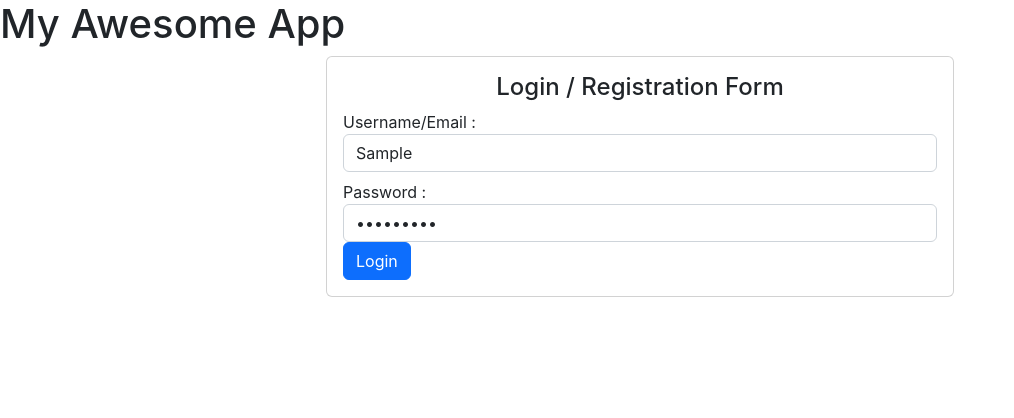
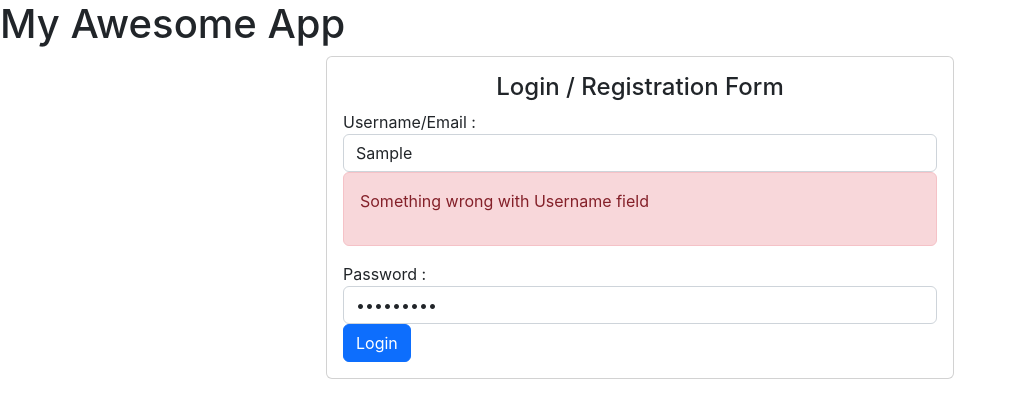
Before and after one commit to synergy2411/del-mar-23-react, a React (Create React App) app in the folder frontend/: page / in a window 1280 px wide. Both pictures are taken after typing "Sample", "Sample123" into the empty fields and a click on the button "Login". Shown: the top 418 px of the page, without its empty margins (0-1014 px from the left). Built offline with nearby package versions, Linux system fonts and the light colour scheme.

Commit message:
validation and error messages

```diff
--- a/frontend/src/Components/Demo/auth.jsx
+++ b/frontend/src/Components/Demo/auth.jsx
@@ -3,15 +3,24 @@ import React, { Component, createRef } from "react";
 class Auth extends Component {
   usernameInputRef = createRef();
 
-  state = { enteredPassword: "" };
+  state = { enteredPassword: "", error: false };
 
   passwordChangeHandler = (event) =>
     this.setState({ enteredPassword: event.target.value });
 
   submitHandler = (event) => {
     event.preventDefault();
+    if (this.usernameInputRef.current.value.trim() === "") {
+      this.setState({ error: true });
+      return;
+    }
+    if (!this.usernameInputRef.current.value.includes("@")) {
+      this.setState({ error: true });
+      return;
+    }
     console.log("Username :", this.usernameInputRef.current.value);
     console.log("Password :", this.state.enteredPassword);
+    this.setState({ error: false });
   };
 
   render() {
@@ -31,6 +40,12 @@ class Auth extends Component {
                     className="form-control"
                     ref={this.usernameInputRef}
                   />
+
+                  {this.state.error && (
+                    <div className="alert alert-danger">
+                      <p>Something wrong with Username field</p>
+                    </div>
+                  )}
                 </div>
                 {/* password - controlled component */}
                 <label htmlFor="password">Password :</label>
```
